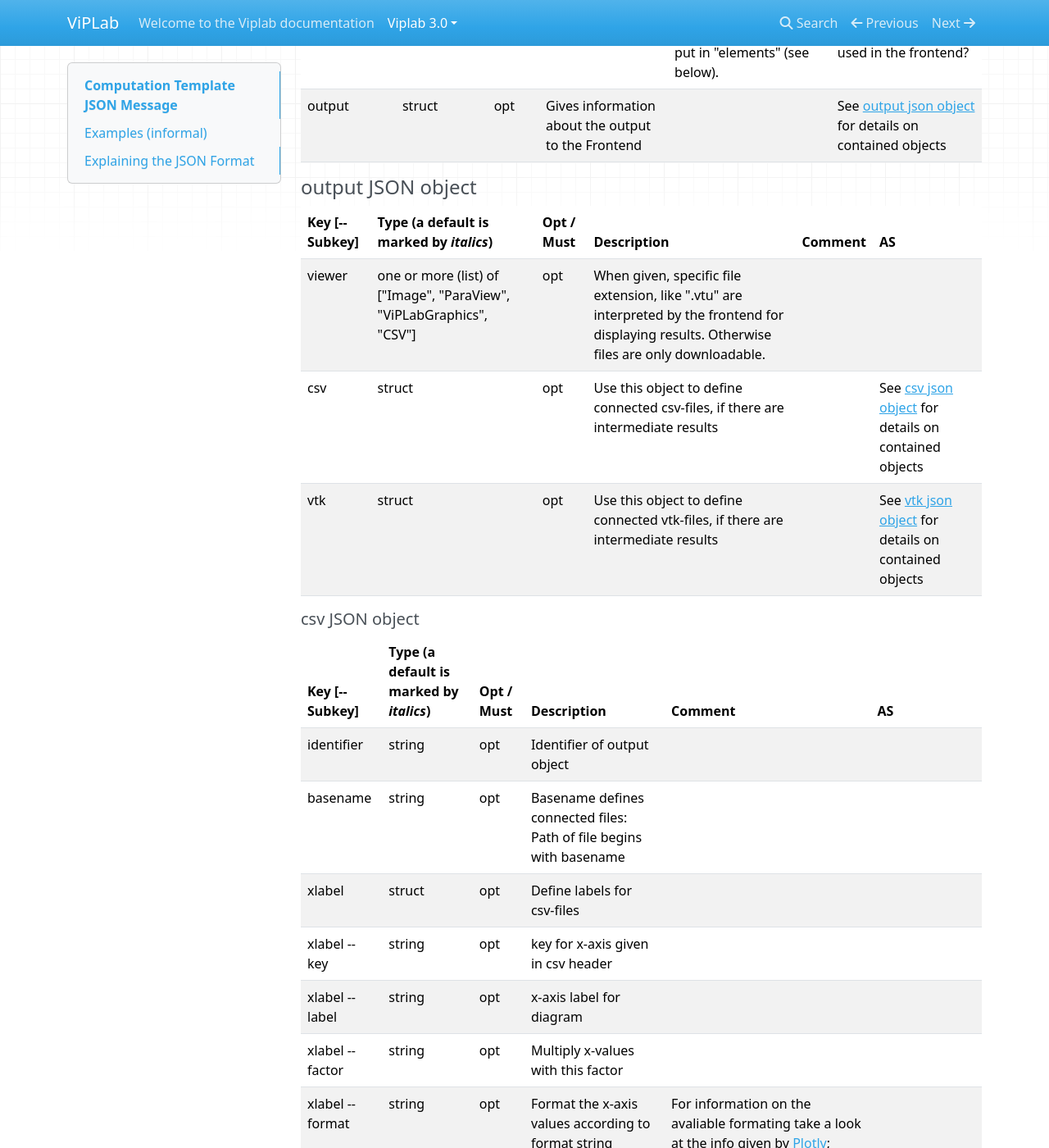
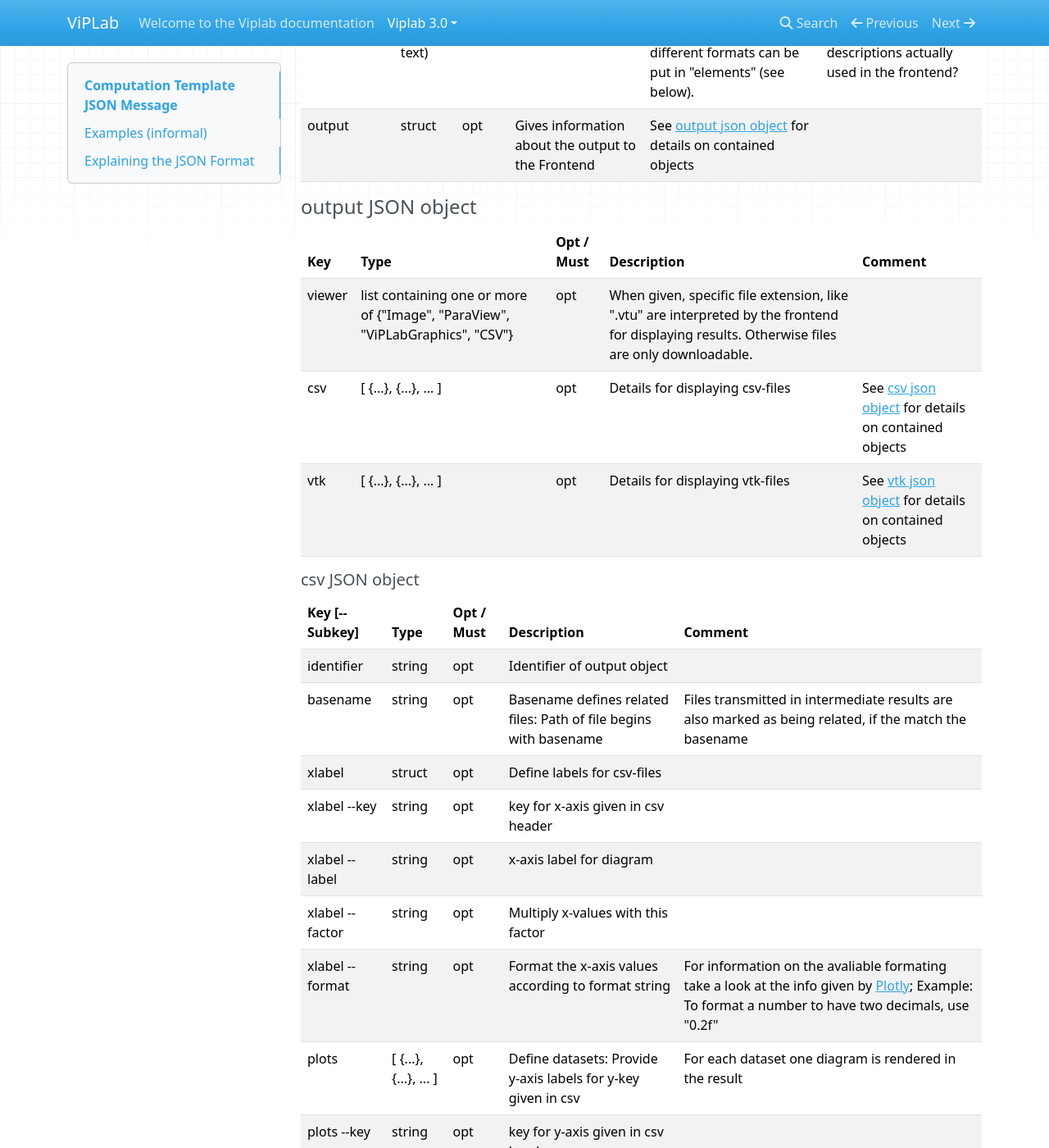
Before and after one commit to VirtualProgrammingLab/documentation, an MkDocs documentation site: the page built from docs/viplab-3.0/computation_template.md, in a window 1280 px wide and 1400 px high, scrolled down 12500 px. Shown: the whole window at 82% size. Built offline with MkDocs 1.6.1, drawn with Linux system fonts in a browser that asks for light colours; nearby versions of some CDN libraries; some of the changed text lies outside the part shown.

Commit message:
Updates on the json specifcation

```diff
--- a/docs/viplab-3.0/computation_template.md
+++ b/docs/viplab-3.0/computation_template.md
@@ -428,7 +428,7 @@ Note: `//` with text following until EOL is a comment,
 |---------------|----------------------------------------|-----------|------------|--------|----|
 |identifier | string (UUID) | must | the identifier of this computation template | can be generated by the frontend launcher | |
 |version | string | opt | version of the json specification | should be given for backwards compatibility |
-|metadata | struct | opt | contains information for frontend | | See [metadata json object](#metadata-json-object) for details on contained objects |
+|metadata | struct | opt | contains information for frontend | See [metadata json object](#metadata-json-object) for details about the object | |
 |environment |one of {"C", "C++", "Java", "Matlab", "Octave", "Container", "DuMuX"} | must | Specifies the environment used for the Computation. It defines language, runtime, libraries and tools | | |
 |files | [ {...}, {...}, ... ] |must |array containing [File objects](#json-objects-in-files): there has to be at least one element | | |
 |parameters | [{...}, {...}, ...] | opt | Parameters can be used to supply values at runtime to the configuration. Each parameter has a unique identifier (as string) and is a [Parameter object](#json-object-parameter). | For security reasons free text *guiType*, i.e., text input field or editor, are not allowed here. **The only allowed parameters are those, that have mode set to fixed** |
@@ -447,7 +447,7 @@ Note: `//` with text following until EOL is a comment,
 |configuration --running.mainClass |string |opt (if unique) / must (if not unique) |class containing "public static void main(String[] args) {" | for **Java**: "args" may be another name. If main function is unique, its correct class should be detected automatically.| |
 |configuration --running.executable |string |must |name of executable to run (as in backend file system)| for **DuMuX** | |
 |configuration --running.entrypoint | string | opt | executable to run inside the container | for **Container**; can contain mustache template syntax for injecting PARAM_IDs (see *parameters*-attribute) |
-|configuration --running.intermediateFilesPattern | List of Strings (Update-Patterns) to specify when new intermediate file was written |opt | regex-expression in stdout which file is ready to be transferred | for **Container**| Is this implemented?|
+|configuration --running.intermediateFilesPattern | [ REGEX, REGEX, ... ] | opt | regex-expression in stdout which file is ready to be transferred as intermediate result. The Regex has to return the complet filename as matching group 1 | for **Container**|
 |configuration --running.userId | int | opt | user id of the user that writes files inside the container | for **Container**; needed to set correct permissions |
 |configuration --resources.image | url | must | location of the image to be executed | for **Container**; has to be a tar |
 |configuration --resources.volume | string | opt | path in the container where data is placed | for **Container** | we need workaround for kata containers?! |
@@ -455,40 +455,40 @@ Note: `//` with text following until EOL is a comment,
 |configuration --resources.numCPUs | int | opt | number of CPUs for the container | for **Container** | default?; kubernetes map to softlimit cpu-shares...|
 
 ### metadata JSON object
-|Key [--Subkey] | Type (a default is marked by _italics_)|Opt / Must |Description |Comment | AS |
+|Key | Type |Opt / Must |Description |Comment | AS |
 |---------------|----------------------------------------|-----------|------------|--------|----|
 |displayName | string | opt | name of computation template shown in frontend | | Makes 'opt' sense for frontend? |
 |description |string (plain text) |opt |short description |Mostly a few lines. A longer description in different formats can be put in "elements" (see below). | There is nothing 'below'. Where are descriptions actually used in the frontend? |
-|output | struct | opt | Gives information about the output to the Frontend | | See [output json object](#output-json-object) for details on contained objects |
+|output | struct | opt | Gives information about the output to the Frontend | See [output json object](#output-json-object) for details on contained objects | |
 
 #### output JSON object
-|Key [--Subkey] | Type (a default is marked by _italics_)|Opt / Must |Description |Comment | AS |
-|---------------|----------------------------------------|-----------|------------|--------|----|
-|viewer | one or more (list) of ["Image", "ParaView", "ViPLabGraphics", "CSV"] | opt | When given, specific file extension, like ".vtu" are interpreted by the frontend for displaying results. Otherwise files are only downloadable. | | |
-|csv | struct | opt | Use this object to define connected csv-files, if there are intermediate results | | See [csv json object](#csv-json-object) for details on contained objects |
-|vtk | struct | opt | Use this object to define connected vtk-files, if there are intermediate results | | See [vtk json object](#vtk-json-object) for details on contained objects |
+|Key | Type |Opt / Must |Description |Comment |
+|---------------|----------------------------------------|-----------|------------|--------|
+|viewer | list containing one or more of {"Image", "ParaView", "ViPLabGraphics", "CSV"} | opt | When given, specific file extension, like ".vtu" are interpreted by the frontend for displaying results. Otherwise files are only downloadable. | |
+|csv | [ {...}, {...}, ... ] | opt | Details for displaying csv-files | See [csv json object](#csv-json-object) for details on contained objects |
+|vtk | [ {...}, {...}, ... ] | opt | Details for displaying vtk-files | See [vtk json object](#vtk-json-object) for details on contained objects |
 
 ##### csv JSON object
-|Key [--Subkey] | Type (a default is marked by _italics_)|Opt / Must |Description |Comment | AS |
-|---------------|----------------------------------------|-----------|------------|--------|----|
-|identifier | string | opt | Identifier of output object | | |
-|basename | string | opt | Basename defines connected files: Path of file begins with basename | | |
-|xlabel | struct | opt | Define labels for csv-files | | |
-|xlabel --key | string | opt | key for x-axis given in csv header | | |
-|xlabel --label | string | opt | x-axis label for diagram | | |
-|xlabel --factor | string | opt | Multiply x-values with this factor | | |
-|xlabel --format | string | opt | Format the x-axis values according to format string | For information on the avaliable formating take a look at the info given by [Plotly](https://github.com/d3/d3-format/blob/main/README.md#locale_format); Example: To format a number to have two decimals, use "0.2f" | |
-|plots | struct | opt | Define datasets: Provide y-axis labels for y-key given in csv | | For each dataset one diagram is rendered in the result |
-|plots --key | string | opt | key for y-axis given in csv header | | |
-|plots --label | string | opt | y-axis label for diagram | | |
-|xlabel --factor | string | opt | Multiply y-values with this factor | | |
-|plots --format | string | opt | Format the y-axis values according to format string | For information on the avaliable formating take a look at the info given by [Plotly](https://github.com/d3/d3-format/blob/main/README.md#locale_format); Example: To format a number to have two decimals, use "0.2f" | |
+|Key [--Subkey] | Type |Opt / Must |Description |Comment |
+|---------------|----------------------------------------|-----------|------------|--------|
+|identifier | string | opt | Identifier of output object | |
+|basename | string | opt | Basename defines related files: Path of file begins with basename | Files transmitted in intermediate results are also marked as being related, if the match the basename |
+|xlabel | struct | opt | Define labels for csv-files | |
+|xlabel --key | string | opt | key for x-axis given in csv header | |
+|xlabel --label | string | opt | x-axis label for diagram | |
+|xlabel --factor | string | opt | Multiply x-values with this factor | |
+|xlabel --format | string | opt | Format the x-axis values according to format string | For information on the avaliable formating take a look at the info given by [Plotly](https://github.com/d3/d3-format/blob/main/README.md#locale_format); Example: To format a number to have two decimals, use "0.2f" |
+|plots | [ {...}, {...}, ... ] | opt | Define datasets: Provide y-axis labels for y-key given in csv |For each dataset one diagram is rendered in the result |
+|plots --key | string | opt | key for y-axis given in csv header | |
+|plots --label | string | opt | y-axis label for diagram | |
+|plots --factor | string | opt | Multiply y-values with this factor | |
+|plots --format | string | opt | Format the y-axis values according to format string | For information on the avaliable formating take a look at the info given by [Plotly](https://github.com/d3/d3-format/blob/main/README.md#locale_format); Example: To format a number to have two decimals, use "0.2f" |
 
 ##### vtk JSON object
-|Key [--Subkey] | Type (a default is marked by _italics_)|Opt / Must |Description |Comment | AS |
-|---------------|----------------------------------------|-----------|------------|--------|----|
-|identifier | string | opt | Identifier of output object | | |
-|basename | string | opt | Basename defines connected files: Path of file begins with basename | | |
+|Key | Type |Opt / Must |Description |Comment |
+|---------------|----------------------------------------|-----------|------------|--------|
+|identifier | string | opt | Identifier of output object | |
+|basename | string | opt | Basename defines related files: Path of file begins with basename |Files transmitted in intermediate results are also marked as being related, if the match the basename|
 
 ### C checking semantics
 08.05.2013: Semantics is "mergeAndInclude" for both prod systems and devel system ("element" unused).
```
Also changed, not shown: other parts of docs/viplab-3.0/computation_template.md (+1 -1 lines), docs/viplab-3.0/computation_result.md (+1 -1 lines), docs/viplab-3.0/computation_task.md (+1 -0 lines).
